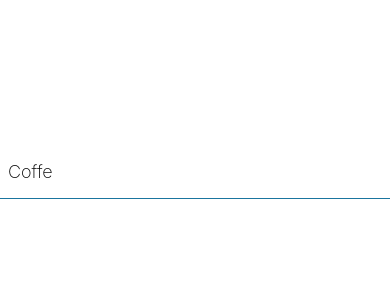
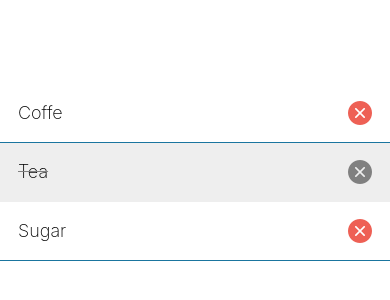
Before and after one commit to fredyzz/rn-taskly, a React Native app: screen / in a window 390 px wide. Shown: the part 250-550 px from the top of the page. Built offline with nearby package versions, Linux system fonts and the light colour scheme.

Commit message:
Create ShoppingListItem: - Use created theme - Conditional styles - Icon buttons

```diff
--- a/App.tsx
+++ b/App.tsx
@@ -1,12 +1,14 @@
-import { StyleSheet, Text, View } from "react-native";
+import { StyleSheet, View } from "react-native";
+
 import { theme } from "./theme";
+import { ShoppingListItem } from "./components/ShoppingListItem";
 
 export default function App() {
   return (
     <View style={styles.container}>
-      <View style={styles.itemContainer}>
-        <Text style={styles.itemText}>Coffe</Text>
-      </View>
+      <ShoppingListItem name="Coffe" />
+      <ShoppingListItem name="Tea" isCompleted />
+      <ShoppingListItem name="Sugar" />
     </View>
   );
 }
@@ -17,11 +19,4 @@ const styles = StyleSheet.create({
     backgroundColor: theme.colorWhite,
     justifyContent: "center",
   },
-  itemContainer: {
-    paddingHorizontal: 8,
-    paddingVertical: 16,
-    borderBottomColor: theme.colorCerulen,
-    borderBottomWidth: 1,
-  },
-  itemText: { fontSize: 18, fontWeight: 200 },
 });
--- /dev/null
+++ b/components/ShoppingListItem.tsx
@@ -0,0 +1,75 @@
+import { Alert, Text, TouchableOpacity, View, StyleSheet } from "react-native";
+import AntDesign from "@expo/vector-icons/AntDesign";
+
+import { theme } from "../theme";
+
+type Props = {
+  isCompleted?: boolean;
+  name: string;
+};
+
+export function ShoppingListItem({ name, isCompleted }: Props) {
+  const handleDelete = () => {
+    Alert.alert(
+      `Are you sure you want to delete ${name}?`,
+      "It would be gone forever",
+      [
+        {
+          text: "Yes",
+          onPress: () => console.log("Deleted"),
+          style: "destructive",
+        },
+        {
+          text: "Cancel",
+          style: "cancel",
+        },
+      ]
+    );
+  };
+
+  return (
+    <View
+      style={[
+        styles.itemContainer,
+        isCompleted ? styles.completedContainer : undefined,
+      ]}
+    >
+      <Text
+        style={[
+          styles.itemText,
+          isCompleted ? styles.completedItemText : undefined,
+        ]}
+      >
+        {name}
+      </Text>
+      <TouchableOpacity activeOpacity={0.8} onPress={handleDelete}>
+        <AntDesign
+          name="closecircle"
+          size={24}
+          color={isCompleted ? theme.colorGray : theme.colorRed}
+        />
+      </TouchableOpacity>
+    </View>
+  );
+}
+
+const styles = StyleSheet.create({
+  itemContainer: {
+    paddingHorizontal: 18,
+    paddingVertical: 16,
+    borderBottomColor: theme.colorCerulen,
+    borderBottomWidth: 1,
+    flexDirection: "row",
+    justifyContent: "space-between",
+    alignItems: "center",
+  },
+  completedContainer: {
+    backgroundColor: theme.colorLightGray,
+    borderBottomColor: theme.colorLightGray,
+  },
+  itemText: { fontSize: 18, fontWeight: 200 },
+  completedItemText: {
+    textDecorationLine: "line-through",
+    textDecorationColor: theme.colorGray,
+  },
+});
--- a/index.ts
+++ b/index.ts
@@ -1,6 +1,6 @@
-import { registerRootComponent } from "expo";
+import { registerRootComponent } from 'expo';
 
-import App from "./App";
+import App from './App';
 
 // registerRootComponent calls AppRegistry.registerComponent('main', () => App);
 // It also ensures that whether you load the app in Expo Go or in a native build,
--- a/package.json
+++ b/package.json
@@ -14,7 +14,8 @@
     "expo": "~52.0.23",
     "expo-status-bar": "~2.0.0",
     "react": "18.3.1",
-    "react-native": "0.76.5"
+    "react-native": "0.76.5",
+    "@expo/vector-icons": "^14.0.2"
   },
   "devDependencies": {
     "@babel/core": "^7.25.2",
@@ -23,6 +24,7 @@
     "eslint-config-expo": "~8.0.1",
     "eslint-config-prettier": "^9.1.0",
     "eslint-plugin-prettier": "^5.2.1",
+    "eslint-plugin-react-native": "^5.0.0",
     "prettier": "^3.4.2",
     "typescript": "^5.3.3"
   },
--- a/theme.ts
+++ b/theme.ts
@@ -1,4 +1,8 @@
 export const theme = {
   colorCerulen: "#1a759f",
   colorWhite: "#fff",
+  colorBlack: "#000",
+  colorGray: "gray",
+  colorLightGray: "#eee",
+  colorRed: "#ee6055",
 };
```
Also changed, not shown: .eslintrc.js, 1 other file (tests, documents, lock files or other folders).
